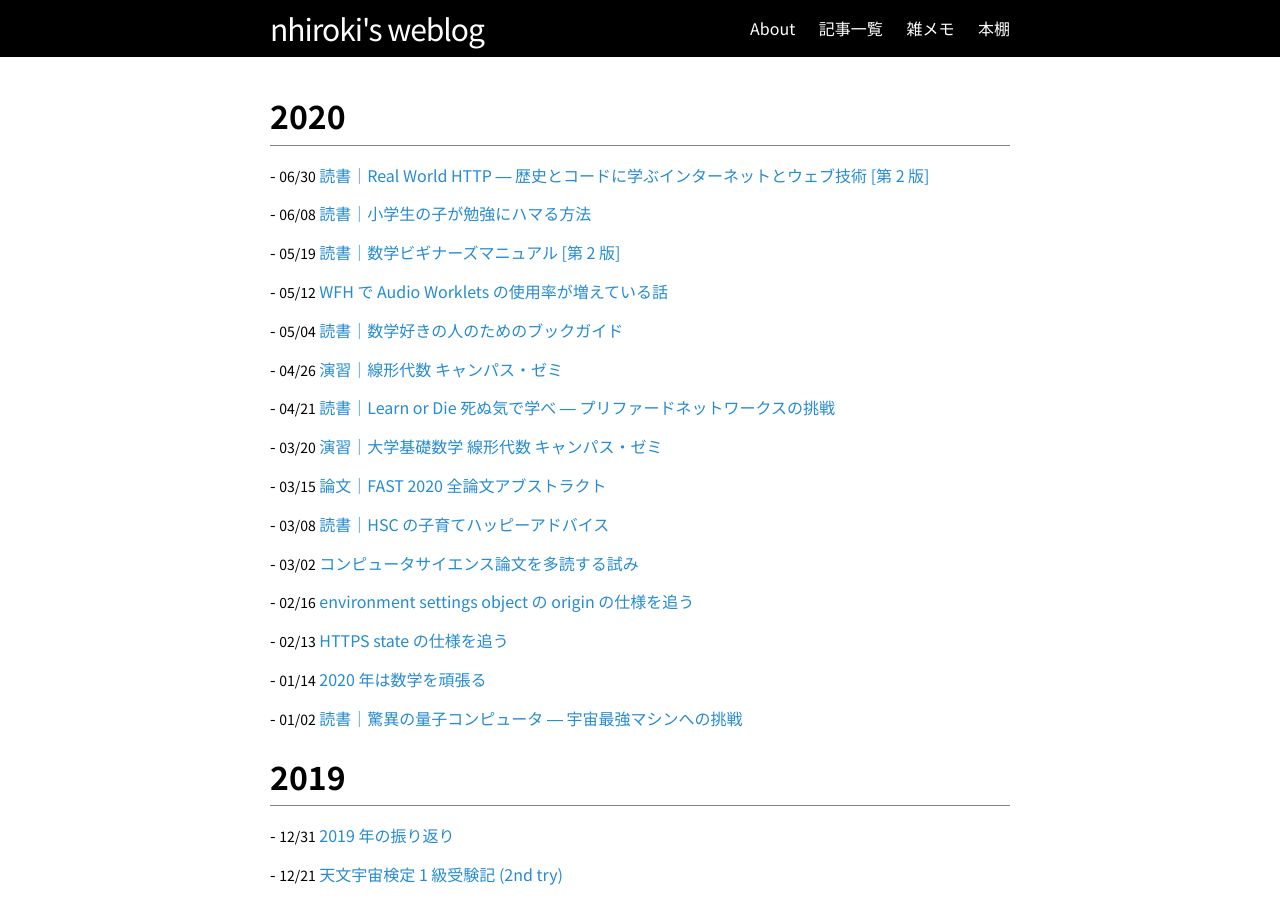
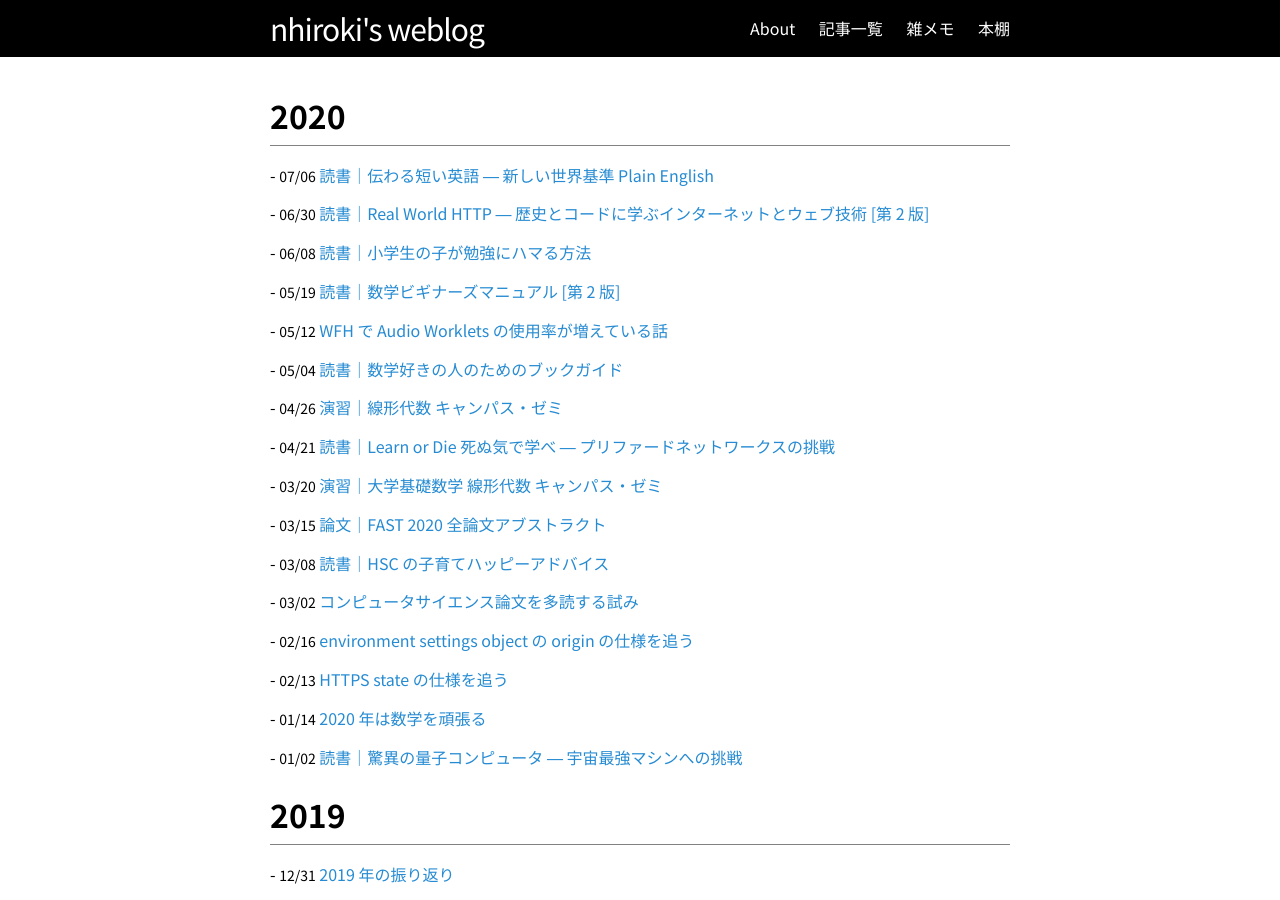
Before and after one commit to nhiroki/nhiroki.github.io, a Jekyll site: the page built from index.html, in a window 1280 px wide and 900 px high. Built offline with Jekyll 4.4.1, drawn with Linux system fonts in a browser that asks for light colours; some of the changed lines change nothing that is shown.

Commit message:
Publish a new article

```diff
--- /dev/null
+++ b/_posts/2020-07-06-book-plain-english.md
@@ -0,0 +1,39 @@
+---
+layout: post
+title: "読書｜伝わる短い英語 ― 新しい世界基準 Plain English"
+date: 2020-07-06 00:00:00 +09:00
+tags: book
+image: /images/book-plain-english.jpg
+---
+
+『伝わる短い英語 ― 新しい世界基準 Plain English』を読んだ読書メモです。Twitter で紹介されているのを見て知りました。仕事で日常的に英文を書くのでそのヒントになればと思い読みました。
+
+![表紙](/images/book-plain-english.jpg)
+
+# 感想
+
+既に知っていたり心がけているものが多かったです。仕事などで日常的に英文を書いてる人には目新しさがないかもしれませんが refresher にはなると思います。これから英文を書いていくぞって人は本書を読んでおくとショートカットできて良いと思います。
+
+# 読書メモ
+
+[Twitter でのメモ書き](https://twitter.com/nhiroki_/status/1277994000197152770)
+
+**第 1 章：世界で認められるプレイン・イングリッシュ**
+
+Plain English の生まれた背景、各国での導入、アメリカ歴代大統領スピーチや SDGs における実例、など。Plain English は速く効率的で理解しやすい伝達法で、決して赤ちゃん言葉のようなものではない、とのこと。
+
+**第 2 章：伝わりやすい英語を話す・書くために**
+
+翻訳においては Plain English の前に Plain Japanese が重要。Plain にするには要点を明確にしてまずそれを簡潔にダイレクトに伝える。読みやすさは数値化 (FRE スコア化) することが可能で、中学 2-3 年生レベルを目安にすると良い。
+
+**第 3 章：10 のガイドライン**
+
+英文の組み立て方に限らず、文章を書く上で抑えておくべきポイント 10 個を紹介している。日本語を書く上でも役立つ。大体は知っている内容だったけど、フォントの選び方やあえて受動態で書くべきケースなどは参考になった。
+
+**第 4 章：プレイン・イングリッシュで話す**
+
+プレイン・イングリッシュを用いたスピーチやプレゼンの実例紹介。
+
+**第 5 章：日本語をプレインにすれば英語はプレインになる**
+
+何かを発信する上での心がまえや、細かな文法上のヒントなど、雑多な感じの章。
--- a/books.md
+++ b/books.md
@@ -1,7 +1,7 @@
 ---
 layout: page
 title: 本棚
-date: 2020/06/30
+date: 2020/07/06
 permalink: /books/
 ---
 
@@ -313,6 +313,7 @@ permalink: /books/
 - ([途中](https://twitter.com/nhiroki_/status/1011604756593340416)) 50 トピックでトレーニング ― 英語で意見を言ってみる
 - ([途中](https://twitter.com/nhiroki_/status/967952328362934272)) 世にもおもしろい英語 ― あなたの知識と感性の領域を広げる英語表現
 
+- ([2020])(/2020/07/06/book-plain-english) 伝わる短い英語 ― 新しい世界基準 Plain English
 - ([2016](https://twitter.com/nhiroki_/status/796904195425087488)) 日本人の知らないワンランク上のビジネス英語術 ― エール大学厳選 30 講
 
 # 経済
```
Also changed, not shown: images/book-plain-english.jpg (added).
